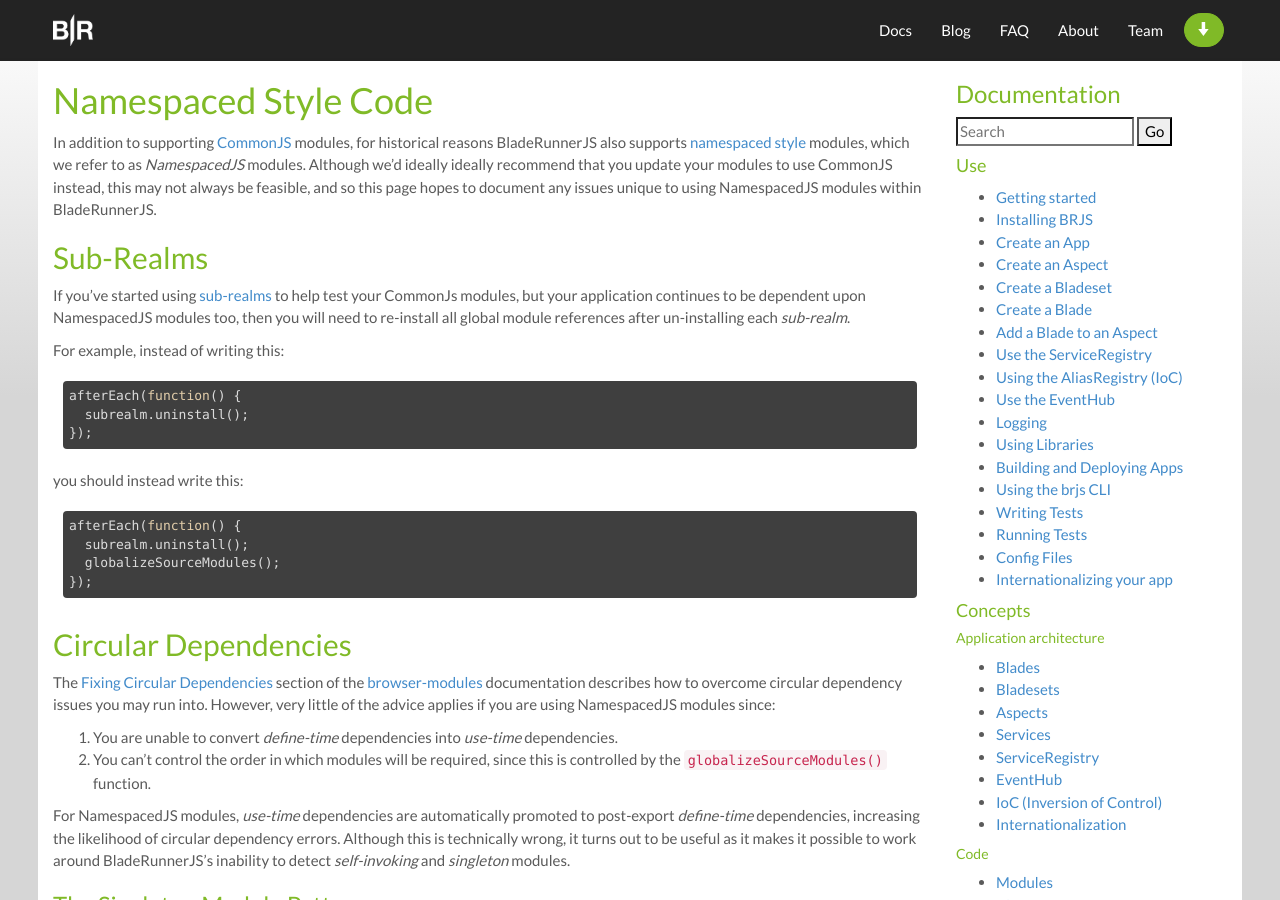
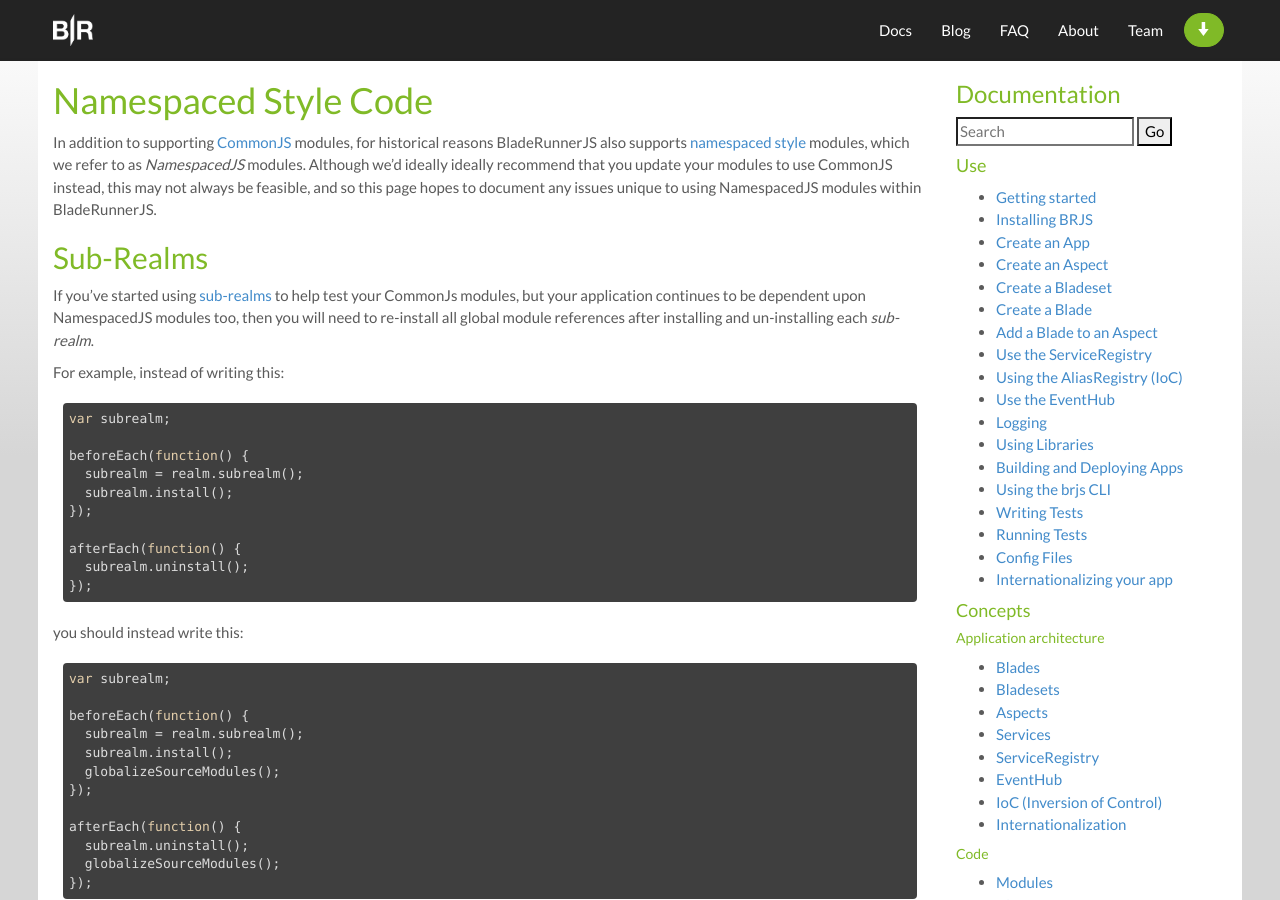
Before and after one commit to BladeRunnerJS/brjs-site, a Jekyll site: the page built from docs/reference/namespaced_style_code.md, in a window 1280 px wide and 900 px high. Built offline with Jekyll 4.4.1, drawn with Linux system fonts in a browser that asks for light colours; nearby versions of some CDN libraries; Markdown is read by kramdown in place of the engine named in the settings.

Commit message:
Updated the sub-realms example to also invoke globalizeSourceModules() at the point the sub-realm is installed, since this is required in some circumstances.

````diff
--- a/docs/reference/namespaced_style_code.md
+++ b/docs/reference/namespaced_style_code.md
@@ -8,11 +8,18 @@ In addition to supporting [CommonJS](http://wiki.commonjs.org/wiki/CommonJS) mod
 
 ## Sub-Realms
 
-If you've started using [sub-realms](https://github.com/BladeRunnerJS/browser-modules#sub-realms) to help test your CommonJs modules, but your application continues to be dependent upon NamespacedJS modules too, then you will need to re-install all global module references after un-installing each _sub-realm_.
+If you've started using [sub-realms](https://github.com/BladeRunnerJS/browser-modules#sub-realms) to help test your CommonJs modules, but your application continues to be dependent upon NamespacedJS modules too, then you will need to re-install all global module references after installing and un-installing each _sub-realm_.
 
 For example, instead of writing this:
 
 ``` js
+var subrealm;
+
+beforeEach(function() {
+  subrealm = realm.subrealm();
+  subrealm.install();
+});
+
 afterEach(function() {
   subrealm.uninstall();
 });
@@ -21,6 +28,14 @@ afterEach(function() {
 you should instead write this:
 
 ``` js
+var subrealm;
+
+beforeEach(function() {
+  subrealm = realm.subrealm();
+  subrealm.install();
+  globalizeSourceModules();
+});
+
 afterEach(function() {
   subrealm.uninstall();
   globalizeSourceModules();
````
